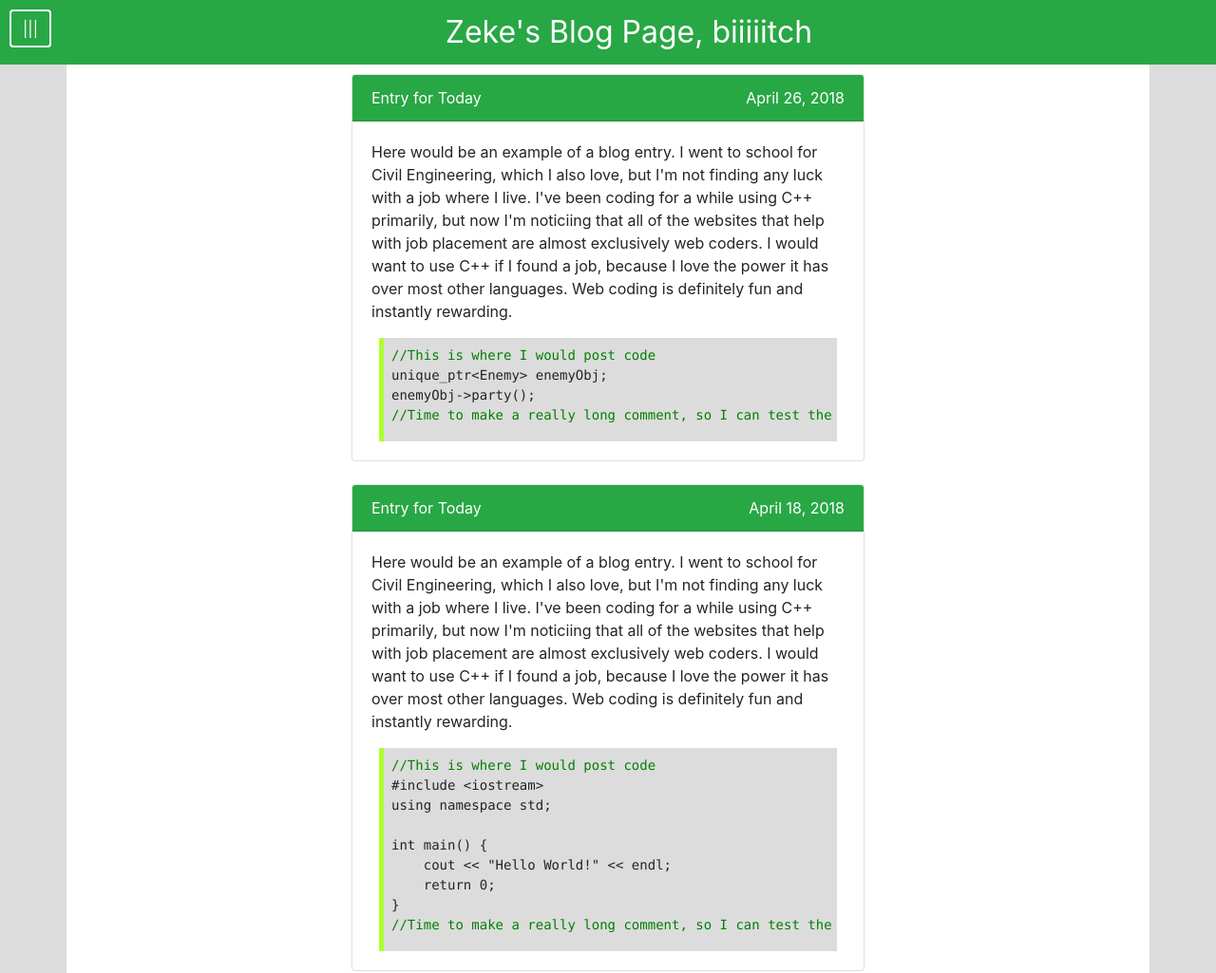
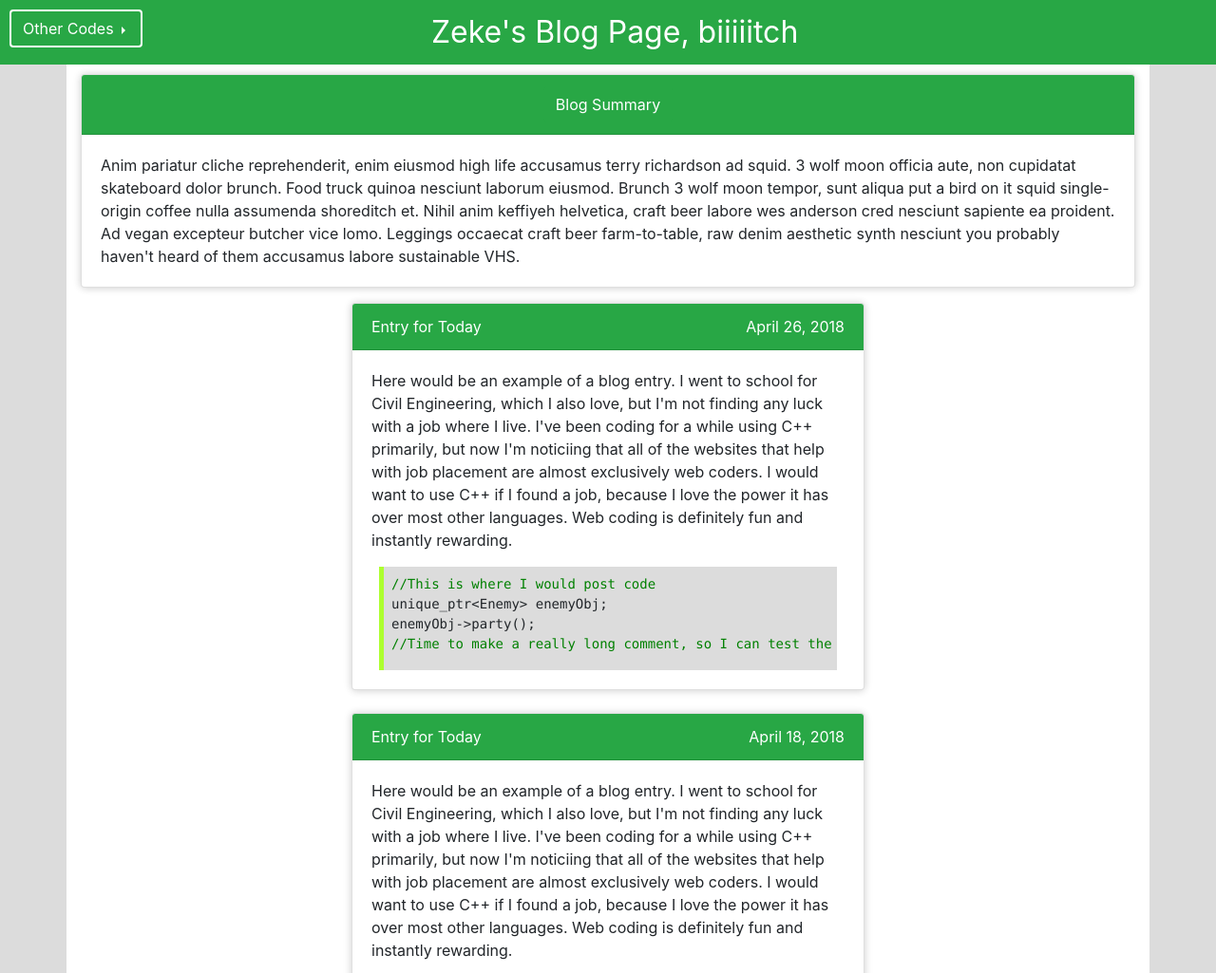
Before and after one commit to GameSquatch/web-blog, a plain HTML site: page index.html in a window 1280 px wide. Shown: the top 1025 px of the page at 95% size. Drawn offline with nearby package versions, Linux system fonts and the light colour scheme; a script that the page names is missing.

Commit message:
Add codes menu and collapsing blog summary paragraph. Needs formatting.

```diff
--- a/design.css
+++ b/design.css
@@ -16,13 +16,13 @@ body {
     font-size: 24pt;
     padding: 10px;
 }
-#header .badge {
-    position: absolute;
-    left: 5px;
-}
 
 #nav-btn {
     border: 2px solid white;
+}
+
+.card {
+    box-shadow: 1px 1px 8px 0 rgba(0, 0, 0, 0.10), -1px 0 8px 0 rgba(0, 0, 0, 0.10);
 }
 
 code, pre {
--- a/index.html
+++ b/index.html
@@ -11,10 +11,35 @@
 <body>
     <div id="bg">
     <div class="bg-success text-white text-center" id="header">
-        <button class="btn btn-success float-left" type="button" id="nav-btn">|||</button>
-        Zeke's Blog Page, biiiiitch
+        <span class="btn-group dropright float-left">
+            <button class="btn btn-success dropdown-toggle" data-toggle="dropdown" type="button" id="nav-btn"
+                aria-haspopup="true" aria-expanded="false">
+                Other Codes
+            </button>
+            <div class="dropdown-menu">
+                <a class="dropdown-item" href="#">Eat shit</a>
+                <a class="dropdown-item" href="#">Die</a>
+                <a class="dropdown-item" href="#">Hello</a>
+                <a class="dropdown-item" href="#">Come back</a>
+            </div>
+        </span>
+        <span style="position:relative;right:5%;">Zeke's Blog Page, biiiiitch</span>
     </div>
     <div class="container">
+
+            <div class="card mt-0 ml-0 mr-0 mb-3">
+                <div class="card-header bg-success text-white text-center" id="headingOne">
+                    <div class="btn btn-success" type="button" data-toggle="collapse" data-target="#collapseOne" aria-expanded="true" aria-controls="collapseOne">
+                        Blog Summary
+                    </div>
+                </div>
+
+                <div id="collapseOne" class="collapse show" aria-labelledby="headingOne">
+                    <div class="card-body">
+                        Anim pariatur cliche reprehenderit, enim eiusmod high life accusamus terry richardson ad squid. 3 wolf moon officia aute, non cupidatat skateboard dolor brunch. Food truck quinoa nesciunt laborum eiusmod. Brunch 3 wolf moon tempor, sunt aliqua put a bird on it squid single-origin coffee nulla assumenda shoreditch et. Nihil anim keffiyeh helvetica, craft beer labore wes anderson cred nesciunt sapiente ea proident. Ad vegan excepteur butcher vice lomo. Leggings occaecat craft beer farm-to-table, raw denim aesthetic synth nesciunt you probably haven't heard of them accusamus labore sustainable VHS.
+                    </div>
+                </div>
+            </div>
 
         <!--COPY FROM HERE FOR NEW ENTRY-->
         <div class="row">
```
